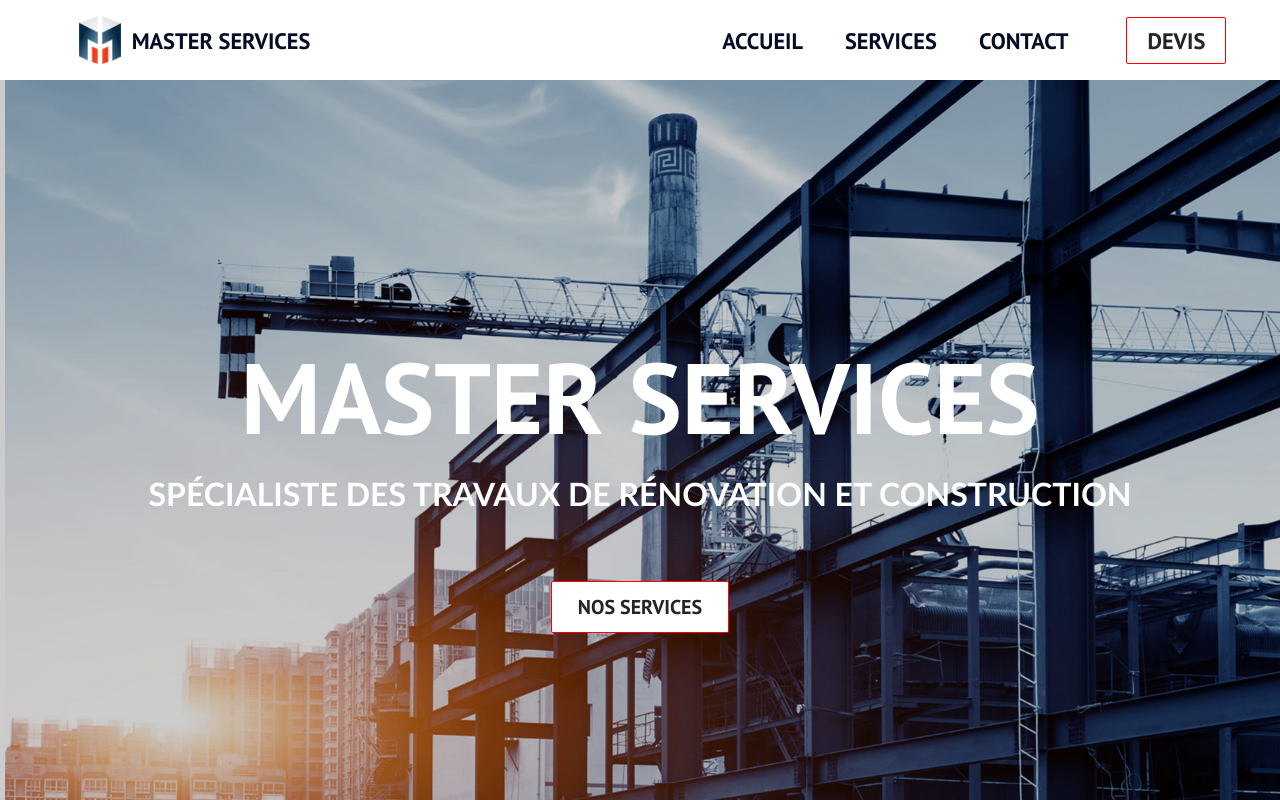
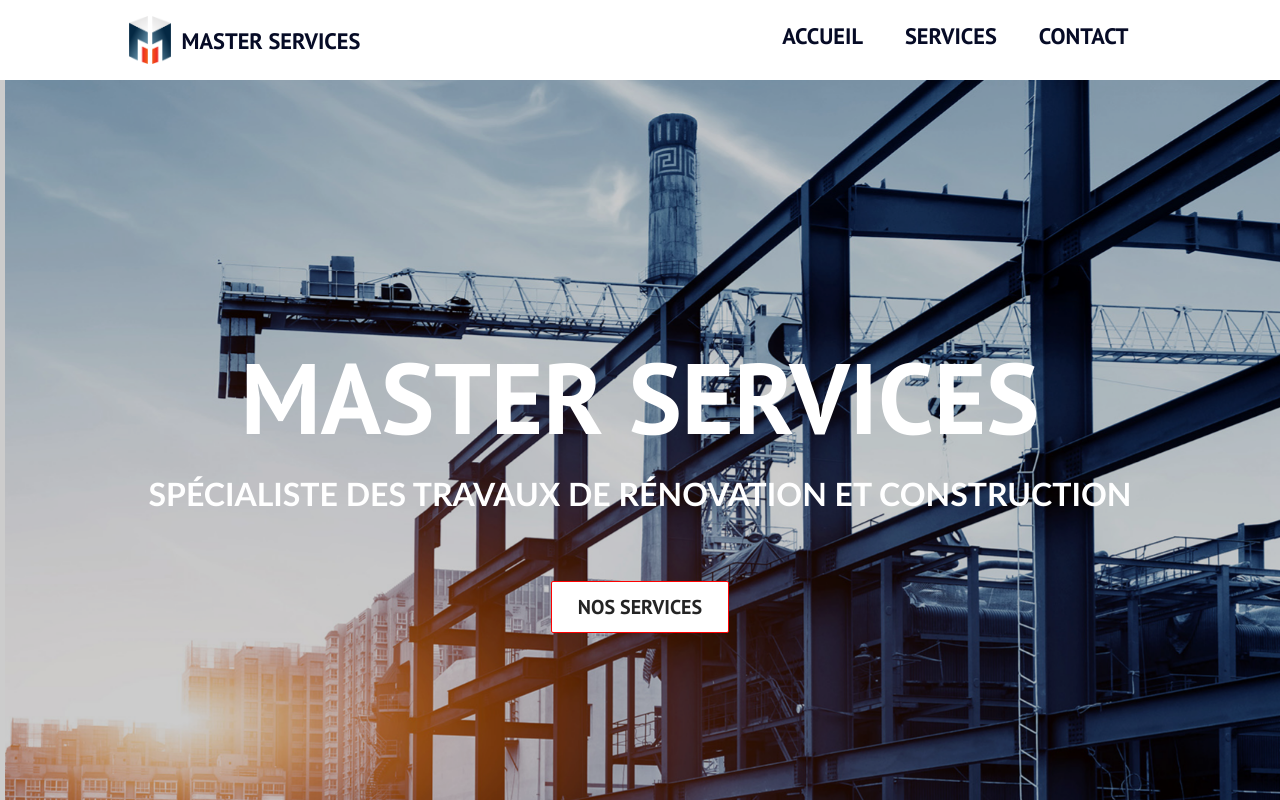
Before and after one commit to ikramjaujate/MasterServices, a React (Create React App) app in the folder frontend/: page / in a window 1280 px wide. Shown: the top 800 px of the page. Built offline with nearby package versions, Linux system fonts and the light colour scheme; the HTML template or start-up script is replaced by a standard one.

Commit message:
Ajout des links dans la barre de navigation

```diff
--- a/frontend/src/components/Navigation/Navbar.css
+++ b/frontend/src/components/Navigation/Navbar.css
@@ -40,7 +40,7 @@
 
 .nav-menu {
   display: grid;
-  grid-template-columns: repeat(4, auto);
+  grid-template-columns: repeat(3, auto);
   grid-gap: 10px;
   list-style: none;
   text-align: center;
--- a/frontend/src/components/Navigation/Navbar.js
+++ b/frontend/src/components/Navigation/Navbar.js
@@ -72,7 +72,7 @@
               </Link>
             </li>
           </ul>
-          {button && <Button buttonStyle='btn--outline'>DEVIS</Button>}
+
         </div>
       </nav>
     </>
```
